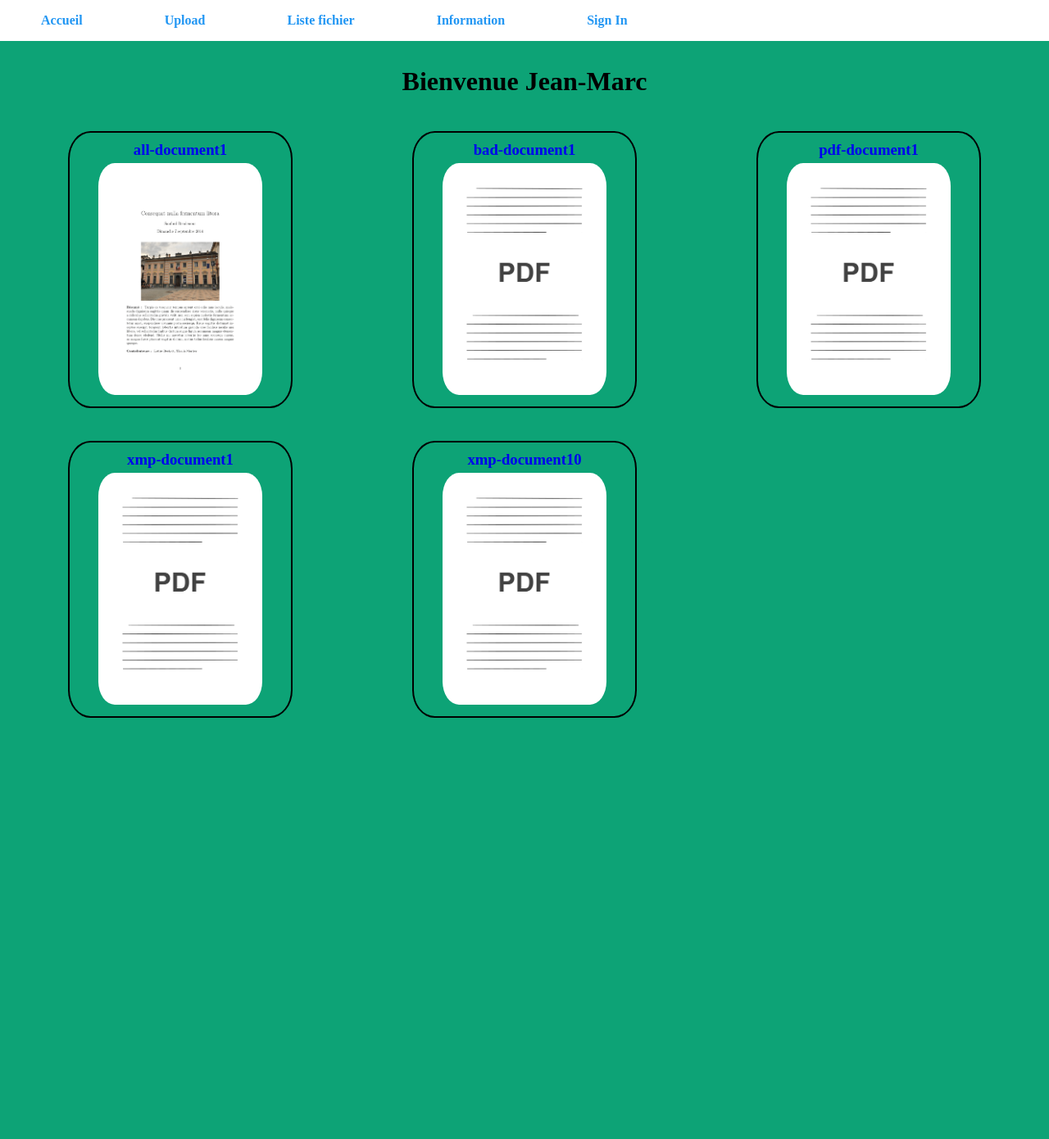
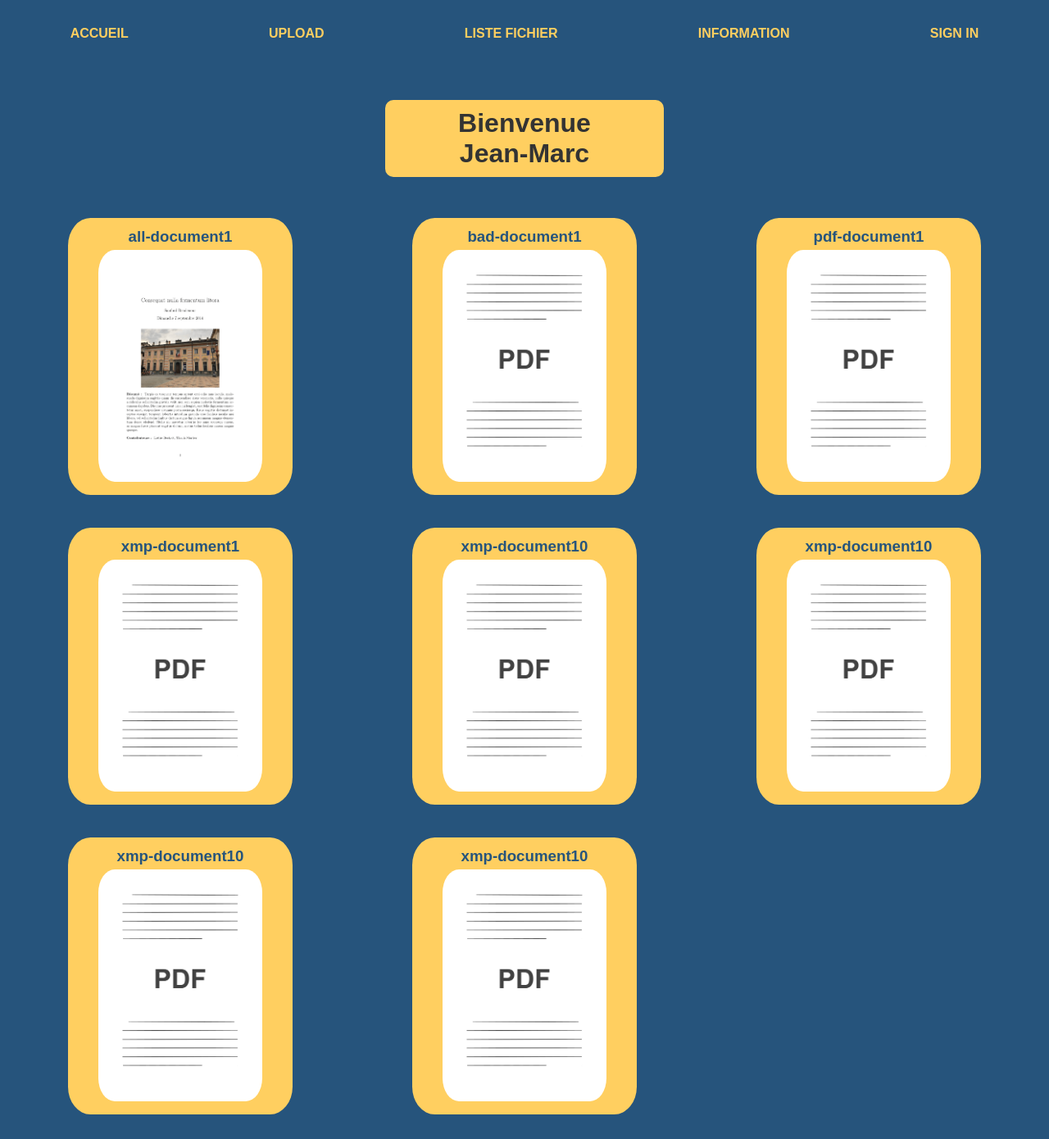
Before and after one commit to Powarox/Back-DriveFiles, a PHP site: page /DevoirApp/Model/skin/Home.html in a window 1280 px wide. Shown: the whole page at 82% size. Before the commit the page ends 876 px from the top, so only its background shows below. Run offline with PHP 8.4, Linux system fonts and the light colour scheme.

Commit message:
Css Common / Home Page / Responsive

```diff
--- a/MoriniereRobinDev/DevoirApp/Model/ViewApp.php
+++ b/MoriniereRobinDev/DevoirApp/Model/ViewApp.php
@@ -9,7 +9,7 @@ class ViewApp extends WebFramework\View\View {
 // ################ Home Page ################ //
     public function makeHomePage($files) {
         if(key_exists('user', $_SESSION)){
-            $title = "Bienvenue " . self::htmlesc($_SESSION['user']['prenom']);
+            $title = "Bienvenue <br> " . self::htmlesc($_SESSION['user']['prenom']);
         }
         else{
             $title = "Bienvenue !";
--- a/MoriniereRobinDev/DevoirApp/Model/skin/Home.html
+++ b/MoriniereRobinDev/DevoirApp/Model/skin/Home.html
@@ -22,7 +22,7 @@
     </header>
 
 	<main>
-		<h1>Bienvenue Jean-Marc</h1>
+		<h1>Bienvenue <br> Jean-Marc</h1>
 		<section class="homeSection">
 			<a href="index.php?obj=pdf&action=showDetailsFile&id=all-document1">
 				<h3>all-document1</h3>
@@ -44,6 +44,18 @@
 				<h3>xmp-document10</h3>
 				<img src="../Upload/Images/default_pdf_image.jpg" alt="Image">
 			</a>
+			<a href="index.php?obj=pdf&action=showDetailsFile&id=xmp-document10">
+				<h3>xmp-document10</h3>
+				<img src="../Upload/Images/default_pdf_image.jpg" alt="Image">
+			</a>
+			<a href="index.php?obj=pdf&action=showDetailsFile&id=xmp-document10">
+				<h3>xmp-document10</h3>
+				<img src="../Upload/Images/default_pdf_image.jpg" alt="Image">
+			</a>
+			<a href="index.php?obj=pdf&action=showDetailsFile&id=xmp-document10">
+				<h3>xmp-document10</h3>
+				<img src="../Upload/Images/default_pdf_image.jpg" alt="Image">
+			</a>
 		</section>
 	</main>
 </body>
--- a/MoriniereRobinDev/DevoirApp/Model/skin/Responsive.css
+++ b/MoriniereRobinDev/DevoirApp/Model/skin/Responsive.css
@@ -1 +1,55 @@
 /* ############ Responsive ############ */
+@media (max-width: 1285px) {
+    /* #### Home Page #### */
+    .homeSection {
+        display: grid;
+        grid-template-columns: 1fr 1fr 1fr;
+        text-align: center;
+    }
+
+    /* ####  Page #### */
+}
+
+
+@media (max-width: 1285px) {
+    /* #### Common #### */
+    .menu ul {
+    	margin: 2em 0;
+    }
+}
+
+
+@media (max-width: 965px) {
+    /* #### Home Page #### */
+    .homeSection {
+        display: grid;
+        grid-template-columns: 1fr 1fr;
+        text-align: center;
+    }
+}
+
+
+@media (max-width: 940px) {
+    /* #### Common #### */
+    .menu ul li a {
+    	padding: 15px 25px;
+    }
+}
+
+
+@media (max-width: 690px) {
+    /* #### Common #### */
+    .menu ul li a {
+    	padding: 15px 5px;
+    }
+}
+
+
+@media (max-width: 680px) {
+    /* #### Home Page #### */
+    .homeSection {
+        display: grid;
+        grid-template-columns: 1fr;
+        text-align: center;
+    }
+}
--- a/MoriniereRobinDev/DevoirApp/Model/skin/template.css
+++ b/MoriniereRobinDev/DevoirApp/Model/skin/template.css
@@ -4,8 +4,10 @@ html {
 }
 
 body {
-	max-width: 80em;
+	max-width: 90em;
 	margin: auto;
+	background: #26547C;
+	font-family: sans-serif;
 }
 
 ul {
@@ -21,18 +23,23 @@ a {
 /* ############ Header ############ */
 .menu ul {
 	list-style: none;
+	margin: 2em 10em;
 	padding: 0;
 	display: flex;
-	justify-content: flex-start;
+	justify-content: space-around;
 }
 
 .menu ul li a {
 	padding: 15px 50px;
-    color: #2196F3;
+    color: #ffcf60;
+	transition: 0.5s;
+	border-radius: 10px;
+	text-transform: uppercase;
 }
 
 .menu ul li a:hover {
-	background : #ffdcda;
+	color: #26547C;
+	background : #ffcf60;
 }
 
 /* .menu ul li #signIn {
@@ -42,20 +49,26 @@ a {
 
 /* ############ Main ############ */
 main {
+	max-width: 90em;
 	padding: 10px;
-	min-height: 500px;
-	background: #0DA376;
+	border-radius: 10px;
 }
 
 main h1 {
+	width: 10em;
+	margin: 30px auto;
+	padding: 10px;
+	color: #333;
 	text-align: center;
+	background: #ffcf60;
+	border-radius: 10px;
 }
 
 
 /* ############ Page d'acceuil ############ */
 .homeSection {
     display: grid;
-    grid-template-columns: 1fr 1fr 1fr;
+    grid-template-columns: 1fr 1fr 1fr 1fr;
     text-align: center;
 }
 
@@ -63,17 +76,20 @@ main h1 {
     width: 250px;
     margin: 20px;
     padding: 10px;
-    border: 2px solid black;
+	background: #ffcf60;
+    border: 2px solid #ffcf60;
     border-radius: 10%;
     transition: 0.5s;
     justify-self: center;
 }
 
 .homeSection a:hover {
-	background: #348af4;
+	background: #fe4a49;
+	border: 2px solid #fe4a49;
 }
 
 .homeSection h3 {
+	color: #26547C;
 	margin: 0;
 	margin-bottom: 5px;
 }
```
